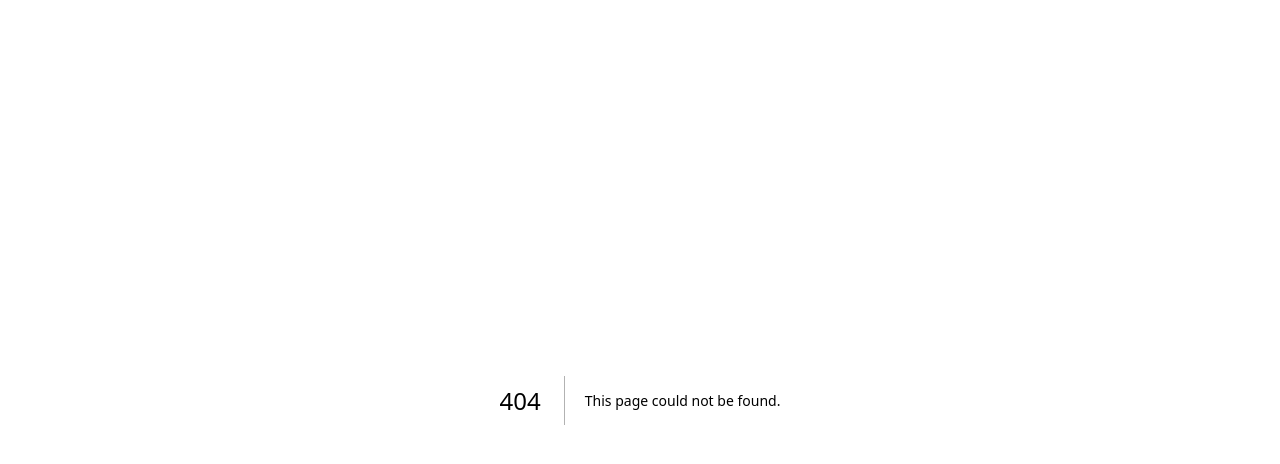
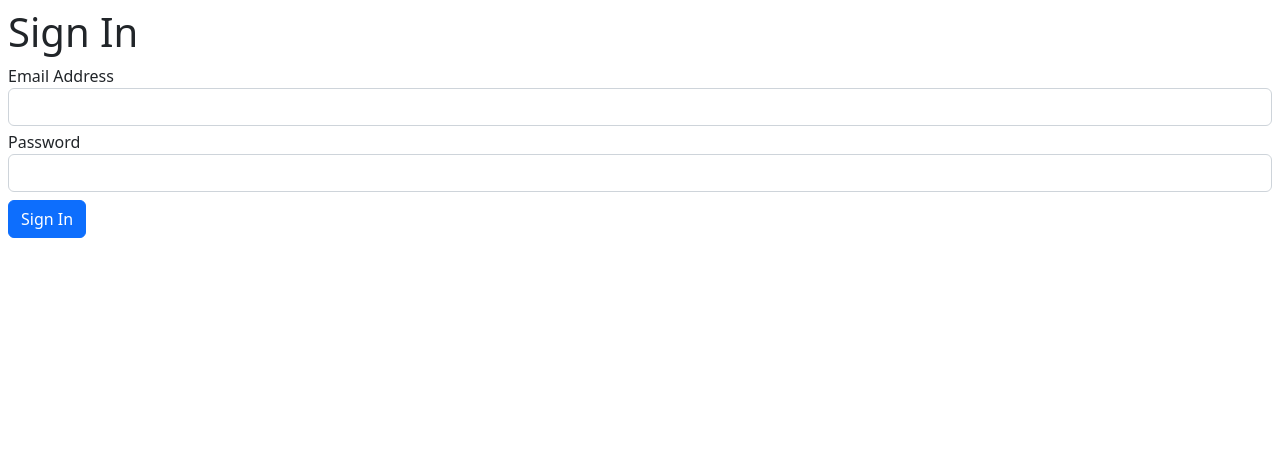
Before and after one commit to jharris711/ticketing-microservices-app, a Next.js app in the folder client/: page /auth/signin in a window 1280 px wide. Before the commit this address had no page. Shown: the top 464 px of the page. Built offline with nearby package versions, Linux system fonts and the light colour scheme.

Commit message:
Sign in page/functionality

```diff
--- /dev/null
+++ b/client/pages/auth/signin.js
@@ -0,0 +1,53 @@
+import React, { useState } from 'react';
+import Router from 'next/router';
+import { useRequest } from '../../hooks';
+
+function Signin() {
+  const [email, setEmail] = useState(``);
+  const [password, setPassword] = useState(``);
+  const { doRequest, errors } = useRequest({
+    url: `/api/users/signin`,
+    method: `post`,
+    body: {
+      email,
+      password,
+    },
+    onSuccess: () => Router.push(`/`),
+  });
+
+  const onSubmit = async (event) => {
+    event.preventDefault();
+
+    doRequest();
+  };
+
+  return (
+    <div className='p-2'>
+      <form onSubmit={onSubmit}>
+        <h1>Sign In</h1>
+        <div className='form-group my-1'>
+          <label>Email Address</label>
+          <input
+            value={email}
+            onChange={(e) => setEmail(e.target.value)}
+            /* type='email' */
+            className='form-control'
+          />
+        </div>
+        <div className='form-group my-1'>
+          <label>Password</label>
+          <input
+            value={password}
+            onChange={(e) => setPassword(e.target.value)}
+            type='password'
+            className='form-control'
+          />
+        </div>
+        {errors}
+        <button className='btn btn-primary my-1'>Sign In</button>
+      </form>
+    </div>
+  );
+}
+
+export default Signin;
--- a/client/pages/index.js
+++ b/client/pages/index.js
@@ -3,7 +3,7 @@ import buildClient from '../api/buildClient';
 const LandingPage = ({ currentUser }) => {
   console.log(`currentUser:`, currentUser);
 
-  return <h1>Landing Page</h1>;
+  return currentUser ? <h1>Signed in</h1> : <h1>You are not signed in</h1>;
 };
 
 // Fetch current user before render, on the server-side
```
